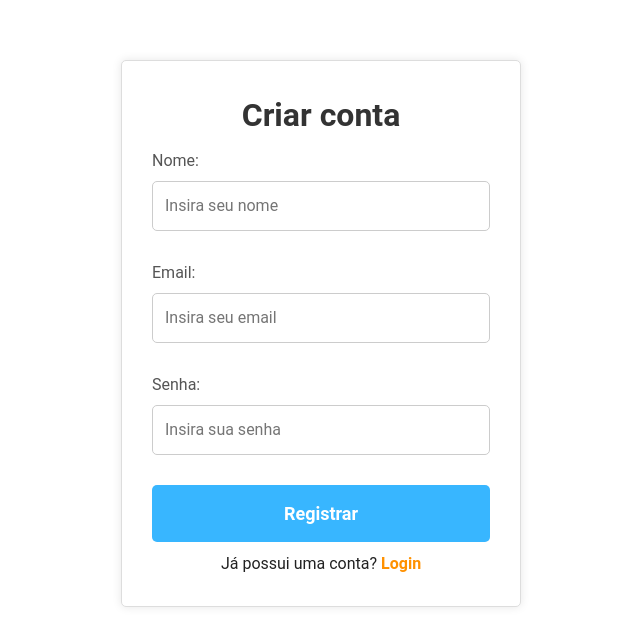
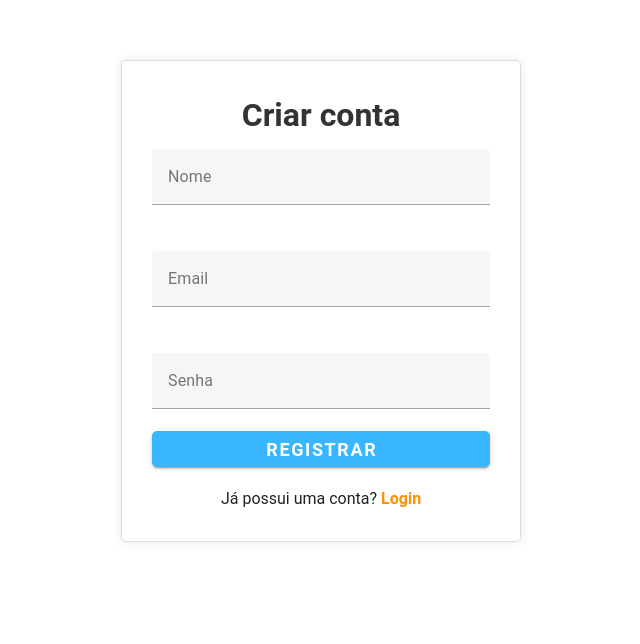
Before and after one commit to teuz1n/ContactPro, a Vue app in the folder frontend/: page /register in a window 1280 px wide. Shown: the part 156-800 px from the top of the page, without its empty margins (319-959 px from the left). Built offline with nearby package versions, Linux system fonts and the light colour scheme; what vue-the-mask would draw is missing.

Commit message:
Iniciando validação de formulário nas tela de login e cadastro

```diff
--- a/frontend/src/views/LoginView.vue
+++ b/frontend/src/views/LoginView.vue
@@ -1,25 +1,35 @@
 <template>
-  <div class="login-container">
+  <v-container fluid class="login-container">
     <h2>Login</h2>
-    <form @submit.prevent="loginUser">
-      <div class="form-group">
-        <label for="email">Email:</label>
-        <input type="email" id="email" v-model="email" placeholder="Entrar com email" required />
-      </div>
-      <div class="form-group">
-        <label for="password">Senha:</label>
-        <input type="password" id="password" v-model="password" placeholder="Entrar com senha" required />
-      </div>
-      <button type="submit">Login</button>
+    <v-form @submit.prevent="loginUser">
+      <v-text-field
+        v-model="email"
+        label="Email"
+        placeholder="Entrar com email"
+        :rules="[
+        v => !!v || 'Campo Email é obrigatório',
+        v => /.+@.+/.test(v) || 'Email deve ser válido']"
+      ></v-text-field>
+
+      <v-text-field
+        v-model="password"
+        label="Senha"
+        placeholder="Entrar com senha"
+        type="password"
+        required
+      ></v-text-field>
+
+      <v-btn type="submit" class="custom-login-button" block>Login</v-btn>
       <a class="forgot-password" href="#">Esqueceu a senha?</a>
-      <p class="register">Não possui uma conta? <a class="href" href="/register">Criar conta</a></p>
-    </form>
-  </div>
+      <p class="register">Não possui uma conta? <router-link class="href" to="/register">Criar conta</router-link></p>
+    </v-form>
+  </v-container>
 </template>
 
 <script>
 import axios from 'axios';
 import router from '@/router/router';
+
 export default {
   data() {
     return {
@@ -49,7 +59,6 @@ export default {
     },
   },
 };
-
 </script>
 
 <style scoped>
@@ -71,44 +80,17 @@ h2 {
   margin-bottom: 10px;
 }
 
-form {
-  display: flex;
-  flex-direction: column;
-}
-
-.form-group {
-  display: flex;
-  flex-direction: column;
-  margin-bottom: 20px;
-}
-
-label {
-  margin-bottom: 8px;
-  color: #555;
-}
-
-input {
-  padding: 12px;
-  border: 1px solid #ccc;
-  border-radius: 5px;
-  font-size: 16px;
-  margin-bottom: 10px;
-}
-
-button {
+.custom-login-button {
   background-color: #38B6FF;
   color: white;
-  padding: 15px;
-  border: none;
   border-radius: 5px;
-  cursor: pointer;
   font-size: 18px;
   font-weight: bold;
   width: 100%;
-  transition: background-color 0.3s;
+  margin-bottom: 5px;
 }
 
-button:hover {
+.custom-login-button:hover {
   background-color: #269add;
 }
 
--- a/frontend/src/views/RegisterView.vue
+++ b/frontend/src/views/RegisterView.vue
@@ -1,23 +1,45 @@
 <template>
-    <div class="register-container">
+  <v-container fluid class="register-container">
     <h2>Criar conta</h2>
-      <form @submit.prevent="registerUser">
-        <div class="form-group">
-          <label for="name">Nome:</label>
-          <input type="text" id="name" v-model="name" placeholder="Insira seu nome" required />
-        </div>
-        <div class="form-group">
-          <label for="email">Email:</label>
-          <input type="email" id="email" v-model="email" placeholder="Insira seu email" required />
-        </div>
-        <div class="form-group">
-          <label for="password">Senha:</label>
-          <input type="password" id="password" v-model="password" placeholder="Insira sua senha" required />
-        </div>
-        <button type="submit">Registrar</button>
-        <p class="login">Já possui uma conta? <a class="href" href="/login">Login</a></p>
-      </form>
-    </div>
+    <v-form @submit.prevent="registerUser">
+      <v-row>
+        <v-col cols="12">
+          <v-text-field
+            v-model="name"
+            label="Nome"
+            placeholder="Insira seu nome"
+            :rules="[v => !!v || 'Campo Nome é obrigatório',
+                  v => (v && v.length <= 20) || 'Nome deve ter no máximo 20 caracteres']"
+          ></v-text-field>
+        </v-col>
+      </v-row>
+      <v-row>
+        <v-col cols="12">
+          <v-text-field
+            v-model="email"
+            label="Email"
+            placeholder="Insira seu email"
+            :rules="[
+            v => !!v || 'Campo Email é obrigatório',
+            v => /.+@.+/.test(v) || 'Email deve ser válido']"
+          ></v-text-field>
+        </v-col>
+      </v-row>
+      <v-row>
+        <v-col cols="12">
+          <v-text-field
+            v-model="password"
+            label="Senha"
+            placeholder="Insira sua senha"
+            type="password"
+            required
+          ></v-text-field>
+        </v-col>
+      </v-row>
+      <v-btn type="submit" class="custom-register-button" block>Registrar</v-btn>
+    </v-form>
+    <p class="login">Já possui uma conta? <a href="/login">Login</a></p>
+  </v-container>
 </template>
 
 <script>
@@ -29,28 +51,27 @@
     return {
       name: "",
       email: "",
-        password: ""
+      password: "",
     };
   },
   methods: {
-      registerUser() {
-        axios
-          .post("http://localhost:4080/api/auth/register", {
+    async registerUser() {
+      try {
+        const response = await axios.post("http://localhost:4080/api/auth/register", {
           name: this.name,
           email: this.email,
           password: this.password
-          })
-          .then((response) => {
+        });
+
         console.log(response.data);
         console.log('Usuário registrado com sucesso:', response.data.registeredUser);
 
         router.push({ name: 'Login' });
-          })
-          .catch((error) => {
+      } catch (error) {
         console.error('Erro ao registrar usuário:', error);
-          });
       }
-    }
+    },
+  },
 };
 </script>
 
@@ -73,57 +94,28 @@
   margin-bottom: 10px;
 }
 
-  form {
-    display: flex;
-    flex-direction: column;
+.login {
+  text-align: center;
+  margin-top: 20px;
 }
 
-  .form-group {
-    display: flex;
-    flex-direction: column;
-    margin-bottom: 20px;
+.login a {
+  color: #FF9100;
+  text-decoration: none;
+  font-weight: bold;
 }
 
-  label {
-    margin-bottom: 8px;
-    color: #555;
-  }
-
-  input {
-    padding: 12px;
-    border: 1px solid #ccc;
-    border-radius: 5px;
-    font-size: 16px;
-    margin-bottom: 10px;
-  }
-
-  button {
+.custom-register-button {
   background-color: #38B6FF;
   color: white;
-    padding: 15px;
-    border: none;
   border-radius: 5px;
-    cursor: pointer;
   font-size: 18px;
   font-weight: bold;
   width: 100%;
-    transition: background-color 0.3s;
+  margin-bottom: 5px;
 }
 
-  button:hover {
+.custom-register-button:hover {
   background-color: #269add;
 }
-
-  .login {
-    margin-top: 10px;
-    font-size: 1rem;
-    text-align: center;
-  }
-
-  .href {
-  text-decoration: none;
-  font-size: 1rem;
-  font-weight: bold;
-  color: #FF9100;
-}
 </style>
```
Lines whose indentation alone changed are shown as unchanged.
